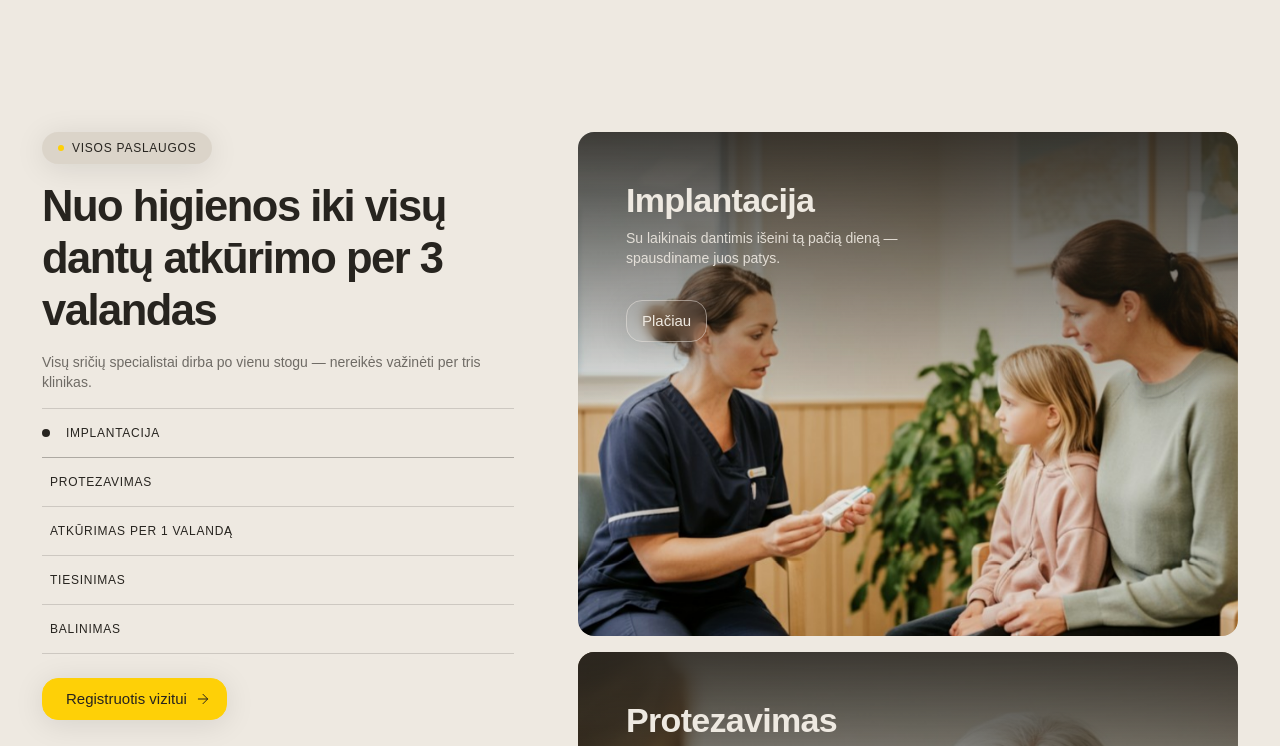
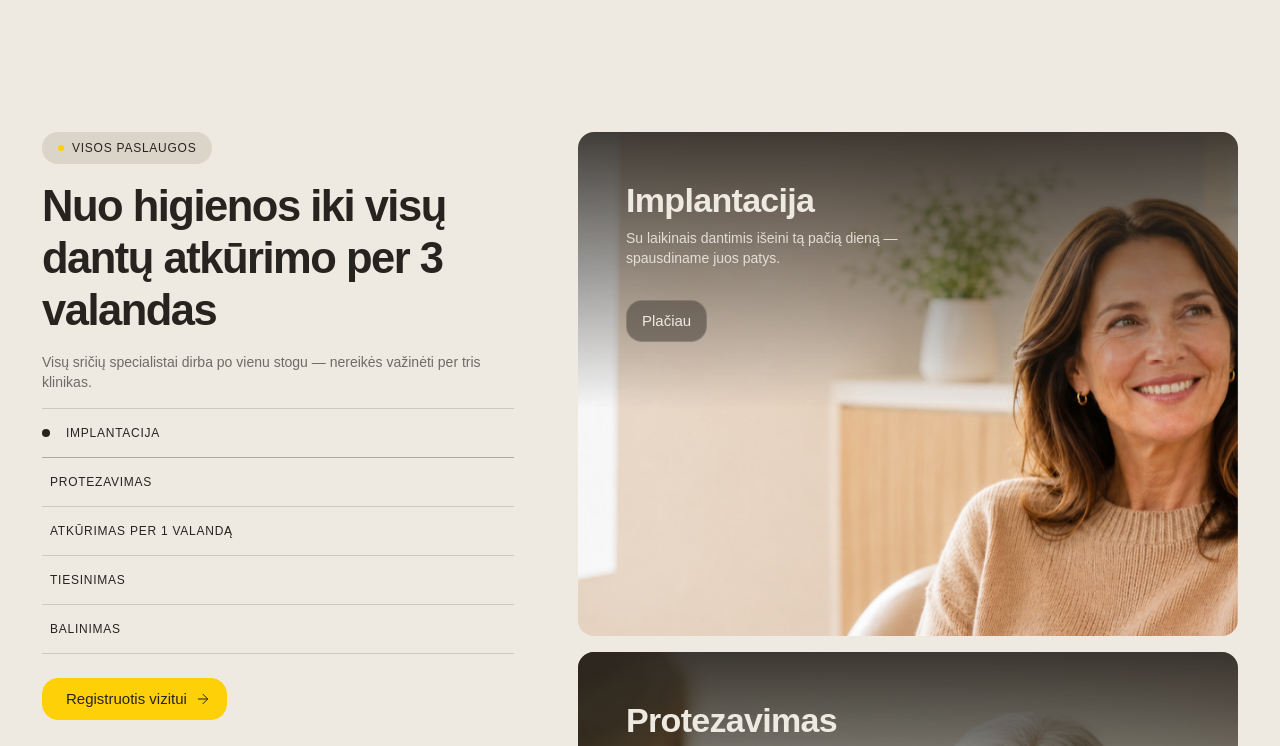
Before and after one commit to jociusjustinas-dev/impladenta, a React (Vite) app: page / in a window 1280 px wide. Shown: the part 940-1686 px from the top of the page. Built offline with nearby package versions, Linux system fonts and the light colour scheme; a web font is replaced by a local one.

Commit message:
Match glass surfaces to Figma and refresh Implantacija card photo.
Use #27241F at 44% with 12px backdrop blur everywhere glass is applied, remove css.glass shadows, and swap the Implantacija service image to hero.jpg.

Co-authored-by: Cursor <cursoragent@cursor.com>

```diff
--- a/src/data/fallback.ts
+++ b/src/data/fallback.ts
@@ -88,8 +88,8 @@ export const servicesBentoContent = {
         description: 'Su laikinais dantimis išeini tą pačią dieną — spausdiname juos patys.',
         href: '/paslaugos/implantacija',
         variant: 'featured-dark',
-        image: '/images/hero-consultation.png',
-        imagePosition: '50% 32%',
+        image: '/images/hero.jpg',
+        imagePosition: '52% 40%',
       },
       {
         id: 'protezavimas',
--- a/src/styles/baseframe/components.css
+++ b/src/styles/baseframe/components.css
@@ -154,11 +154,10 @@
   color: var(--bf-tone-strong);
 }
 
-/* Glass tiles — rgba(85,85,85,0.12) + blur 6.6px + soft shadow */
+/* Glass tiles — #27241F @ 44% + background blur 12 */
 .bf-glass-tile {
   border: 1px solid var(--bf-glass-border);
   background-color: var(--bf-glass-fill);
-  box-shadow: var(--bf-glass-shadow);
   backdrop-filter: blur(var(--bf-glass-blur));
   -webkit-backdrop-filter: blur(var(--bf-glass-blur));
 }
@@ -184,7 +183,6 @@
   color: var(--bf-btn-primary-text);
   border-color: var(--bf-color-light-16);
   background-color: var(--bf-glass-fill);
-  box-shadow: var(--bf-glass-shadow);
   backdrop-filter: blur(var(--bf-glass-blur));
   -webkit-backdrop-filter: blur(var(--bf-glass-blur));
 }
@@ -224,7 +222,6 @@
   z-index: 1;
   border: 1px solid transparent;
   border-radius: var(--bf-radius-button);
-  box-shadow: var(--bf-glass-shadow);
   backdrop-filter: blur(var(--bf-glass-blur));
   -webkit-backdrop-filter: blur(var(--bf-glass-blur));
   transform: scale(1);
@@ -437,14 +434,14 @@
 }
 
 .bf-cta--ghost-on-dark .bf-cta__bg {
-  background-color: transparent;
-  border-color: var(--bf-color-light-48);
+  background-color: var(--bf-glass-fill);
+  border-color: var(--bf-glass-border);
 }
 
 .bf-cta--ghost-on-dark:hover .bf-cta__bg,
 .bf-cta--ghost-on-dark:focus-visible .bf-cta__bg {
-  background-color: var(--bf-color-dark-32);
-  border-color: var(--bf-color-light-64);
+  background-color: var(--bf-glass-strong);
+  border-color: var(--bf-color-light-32);
 }
 
 .bf-nav-dropdown-item:hover {
@@ -1022,7 +1019,6 @@
   padding: var(--bf-space-xxxs);
   border: 1px solid var(--bf-color-light-16);
   background-color: var(--bf-glass-fill);
-  box-shadow: var(--bf-glass-shadow);
   backdrop-filter: blur(var(--bf-glass-blur));
   -webkit-backdrop-filter: blur(var(--bf-glass-blur));
 }
@@ -1980,7 +1976,6 @@
   gap: var(--bf-space-nano);
   border-radius: var(--bf-radius-button);
   padding: var(--bf-space-nano) var(--bf-space-xxxs);
-  box-shadow: var(--bf-glass-shadow);
   backdrop-filter: blur(var(--bf-glass-blur));
   -webkit-backdrop-filter: blur(var(--bf-glass-blur));
 }
@@ -2200,7 +2195,6 @@
   background-color: var(--bf-glass-fill);
   color: var(--bf-ink-light);
   cursor: pointer;
-  box-shadow: var(--bf-glass-shadow);
   backdrop-filter: blur(var(--bf-glass-blur));
   -webkit-backdrop-filter: blur(var(--bf-glass-blur));
   transition:
@@ -2315,7 +2309,6 @@
   background-color: var(--bf-glass-fill);
   color: var(--bf-ink-light);
   cursor: pointer;
-  box-shadow: var(--bf-glass-shadow);
   backdrop-filter: blur(var(--bf-glass-blur));
   -webkit-backdrop-filter: blur(var(--bf-glass-blur));
   transition:
@@ -2352,7 +2345,6 @@
   border-radius: var(--bf-radius-button);
   background-color: var(--bf-glass-fill);
   padding: var(--bf-space-nano) var(--bf-space-xxxs);
-  box-shadow: var(--bf-glass-shadow);
   backdrop-filter: blur(var(--bf-glass-blur));
   -webkit-backdrop-filter: blur(var(--bf-glass-blur));
 }
@@ -2755,7 +2747,6 @@
   background-color: var(--bf-glass-fill);
   color: var(--bf-ink-light);
   cursor: pointer;
-  box-shadow: var(--bf-glass-shadow);
   backdrop-filter: blur(var(--bf-glass-blur));
   -webkit-backdrop-filter: blur(var(--bf-glass-blur));
   transition:
@@ -2785,7 +2776,6 @@
   background-color: var(--bf-glass-fill);
   color: var(--bf-ink-light);
   white-space: nowrap;
-  box-shadow: var(--bf-glass-shadow);
   backdrop-filter: blur(var(--bf-glass-blur));
   -webkit-backdrop-filter: blur(var(--bf-glass-blur));
 }
@@ -3067,7 +3057,6 @@
   border: 1px solid var(--bf-color-light-16);
   border-radius: var(--bf-radius-md);
   background-color: var(--bf-glass-fill);
-  box-shadow: var(--bf-glass-shadow);
   backdrop-filter: blur(var(--bf-glass-blur));
   -webkit-backdrop-filter: blur(var(--bf-glass-blur));
 }
@@ -3196,7 +3185,6 @@
 .bf-final-cta .bf-site-footer__legal {
   border: 1px solid var(--bf-color-light-16);
   background-color: var(--bf-glass-fill);
-  box-shadow: var(--bf-glass-shadow);
   backdrop-filter: blur(var(--bf-glass-blur));
   -webkit-backdrop-filter: blur(var(--bf-glass-blur));
 }
@@ -3413,7 +3401,6 @@
   line-height: var(--bf-text-button-line);
   font-weight: var(--bf-weight-button);
   cursor: pointer;
-  box-shadow: var(--bf-glass-shadow);
   backdrop-filter: blur(var(--bf-glass-blur));
   -webkit-backdrop-filter: blur(var(--bf-glass-blur));
   transition:
--- a/src/styles/baseframe/tokens.css
+++ b/src/styles/baseframe/tokens.css
@@ -65,15 +65,15 @@
   --bf-border-strong: var(--bf-color-dark-64);
   --bf-border-faint: var(--bf-color-dark-8);
 
-  /* Glass — css.glass style; borders kept per component */
-  --bf-glass-fill: rgb(85 85 85 / 0.12);
-  --bf-glass-blur: 6.6px;
-  --bf-glass-shadow: 0 4px 30px rgb(0 0 0 / 0.1);
+  /* Glass — Figma: #27241F @ 44% + background blur 12 */
+  --bf-glass-base: #27241f;
+  --bf-glass-fill: rgb(39 36 31 / 0.44);
+  --bf-glass-blur: 12px;
   --bf-glass-border: var(--bf-color-light-16);
-  --bf-glass-faint: rgb(85 85 85 / 0.06);
-  --bf-glass-soft: rgb(85 85 85 / 0.09);
+  --bf-glass-faint: rgb(39 36 31 / 0.2);
+  --bf-glass-soft: rgb(39 36 31 / 0.32);
   --bf-glass-medium: var(--bf-glass-fill);
-  --bf-glass-strong: rgb(85 85 85 / 0.2);
+  --bf-glass-strong: rgb(39 36 31 / 0.56);
 
   --bf-lift-one: var(--bf-color-lift-light);
   --bf-lift-two: var(--bf-color-lift-light-2);
```
